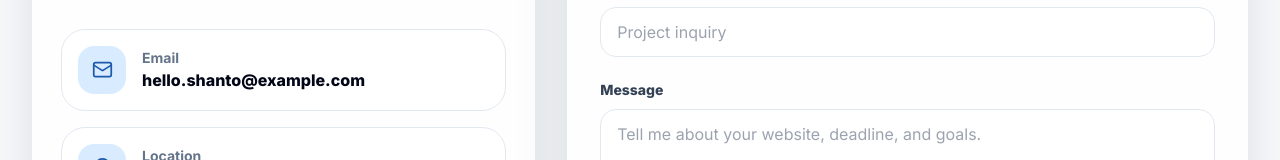
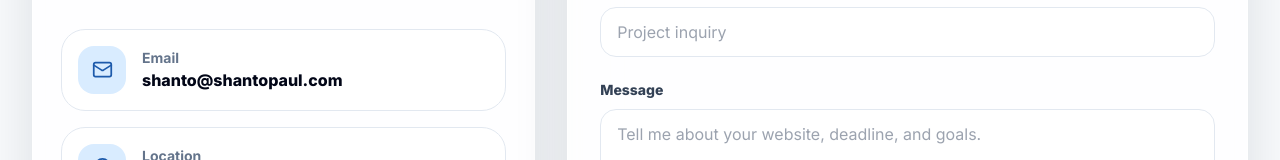
Before and after one commit to shantopaul/Professional-Personal-Portfolio, a React (Vite) app: page / in a window 1280 px wide. Shown: the part 7423-7583 px from the top of the page. Built offline with nearby package versions, Linux system fonts and the light colour scheme; no server answers.

Commit message:
Update contact email address

```diff
--- a/scripts/create-resume-pdf.mjs
+++ b/scripts/create-resume-pdf.mjs
@@ -42,7 +42,7 @@ function section(title, y) {
 
 function bullet(text, x, y) {
   return [
-    textLine('•', x, y, 10, colors.brand, 'F2'),
+    textLine('-', x, y, 10, colors.brand, 'F2'),
     textLine(text, x + 12, y, 9.4, colors.ink),
   ];
 }
@@ -53,7 +53,7 @@ const content = [
   rect(page.marginX, 707, 74, 4, colors.brand),
   textLine('SHANTO PAUL', page.marginX, 746, 24, colors.ink, 'F2'),
   textLine('Frontend Developer', page.marginX, 724, 12, colors.brand, 'F2'),
-  textLine('Bangladesh  |  hello.shanto@example.com  |  github.com/shantopaul', 318, 748, 9, colors.muted),
+  textLine('Bangladesh  |  shanto@shantopaul.com  |  github.com/shantopaul', 318, 748, 9, colors.muted),
   textLine('React.js  |  Tailwind CSS  |  Responsive Design  |  Framer Motion', 318, 731, 9, colors.muted),
 
   ...section('Professional Summary', 675),
--- a/src/data/profile.js
+++ b/src/data/profile.js
@@ -2,7 +2,7 @@ export const profile = {
   name: 'Shanto Paul',
   role: 'Frontend Developer',
   location: 'Bangladesh',
-  email: 'hello.shanto@example.com',
+  email: 'shanto@shantopaul.com',
   resumeUrl: '/Shanto%20Paul%20Resume.pdf',
   resumeFileName: 'Shanto Paul Resume.pdf',
   tagline: 'I build modern, responsive, and animated web applications using React.js and Tailwind CSS.',
```
Also changed, not shown: 1 other file (tests, documents, lock files or other folders).
